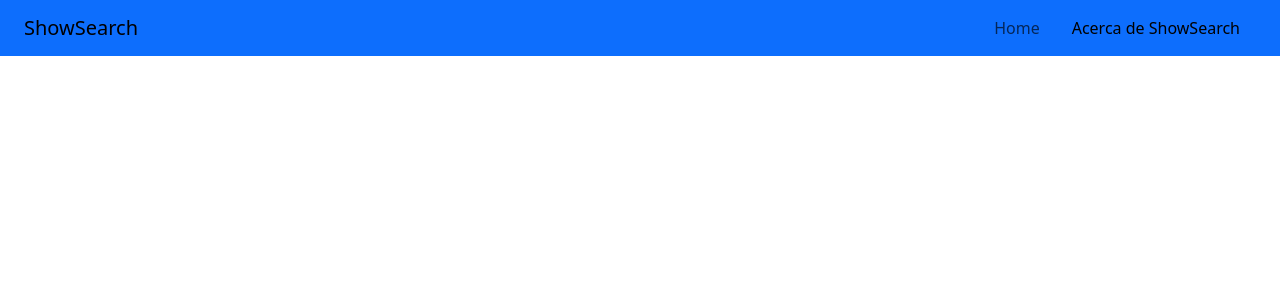
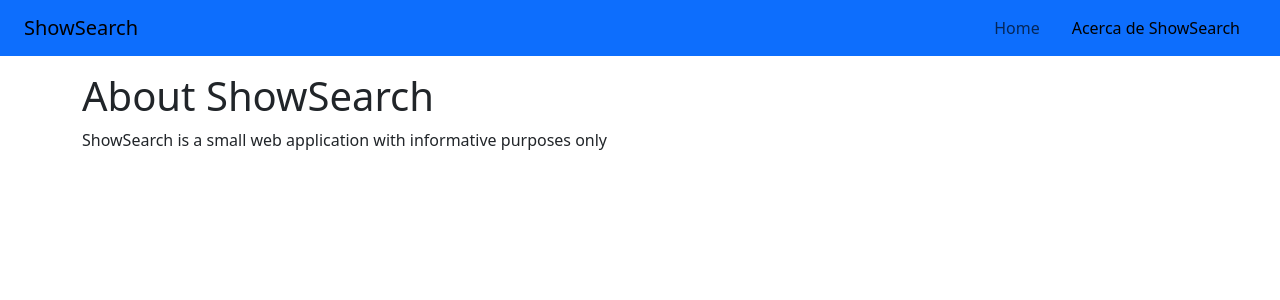
Before and after one commit to CaptainSolo23/BUSCADORSERIES, a React (Vite) app in the folder showSearch/: page /about in a window 1280 px wide. Shown: the top 300 px of the page. Built offline with nearby package versions, Linux system fonts and the light colour scheme.

Commit message:
About ready

```diff
--- /dev/null
+++ b/showSearch/src/pages/About.jsx
@@ -0,0 +1,12 @@
+import React from 'react'
+
+const About = () => {
+  return (
+    <div className='container d-flex flex-column justify-content-center'>
+      <h1>About ShowSearch</h1>
+      <p>ShowSearch is a small web application with informative purposes only</p>
+    </div>
+  )
+}
+
+export default About
--- a/showSearch/src/routes/Index.jsx
+++ b/showSearch/src/routes/Index.jsx
@@ -1,12 +1,15 @@
 import { Routes, Route } from 'react-router-dom'
 import Home from '../pages/Home'
 import ShowDetail from '../pages/ShowDetail'
+import About from '../pages/About'
 
 const RoutesIndex = () => {
   return (
     <Routes>
       <Route path='/' element={<Home />} />
       <Route path='/shows/:id' element={<ShowDetail />} />
+      <Route path='/about' element={<About />} />
+
     </Routes>
   )
 }
```
